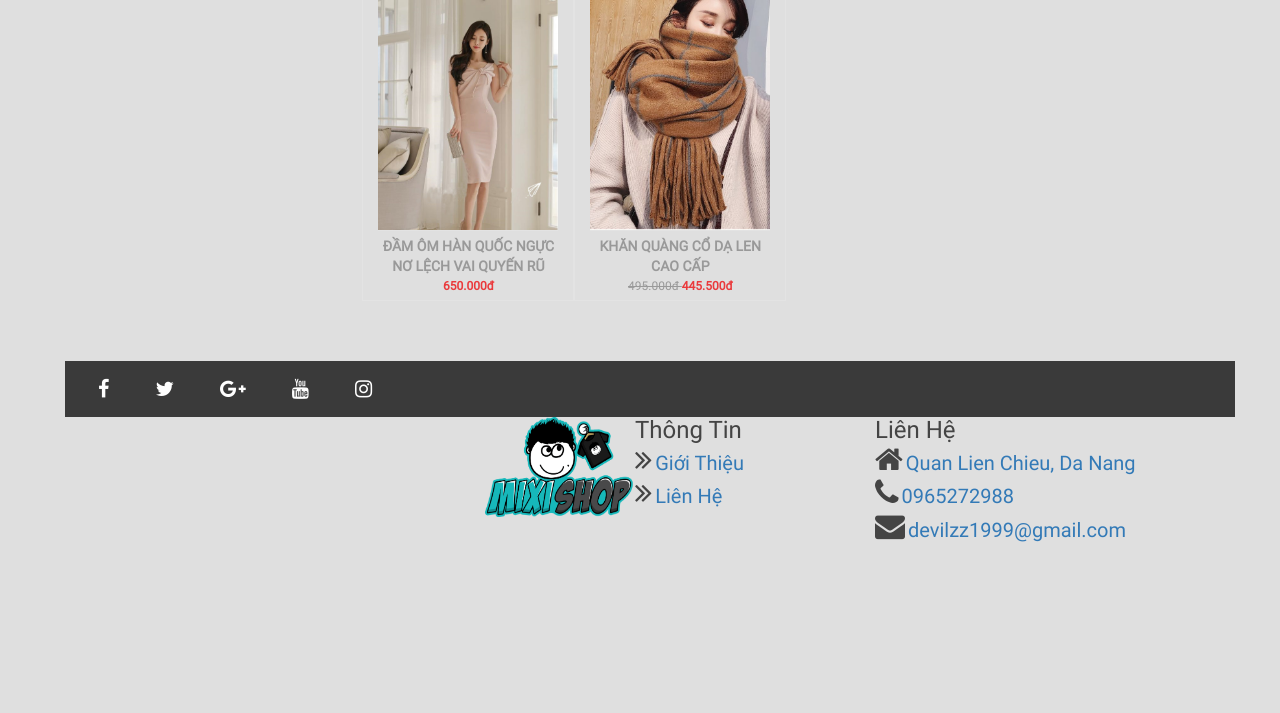
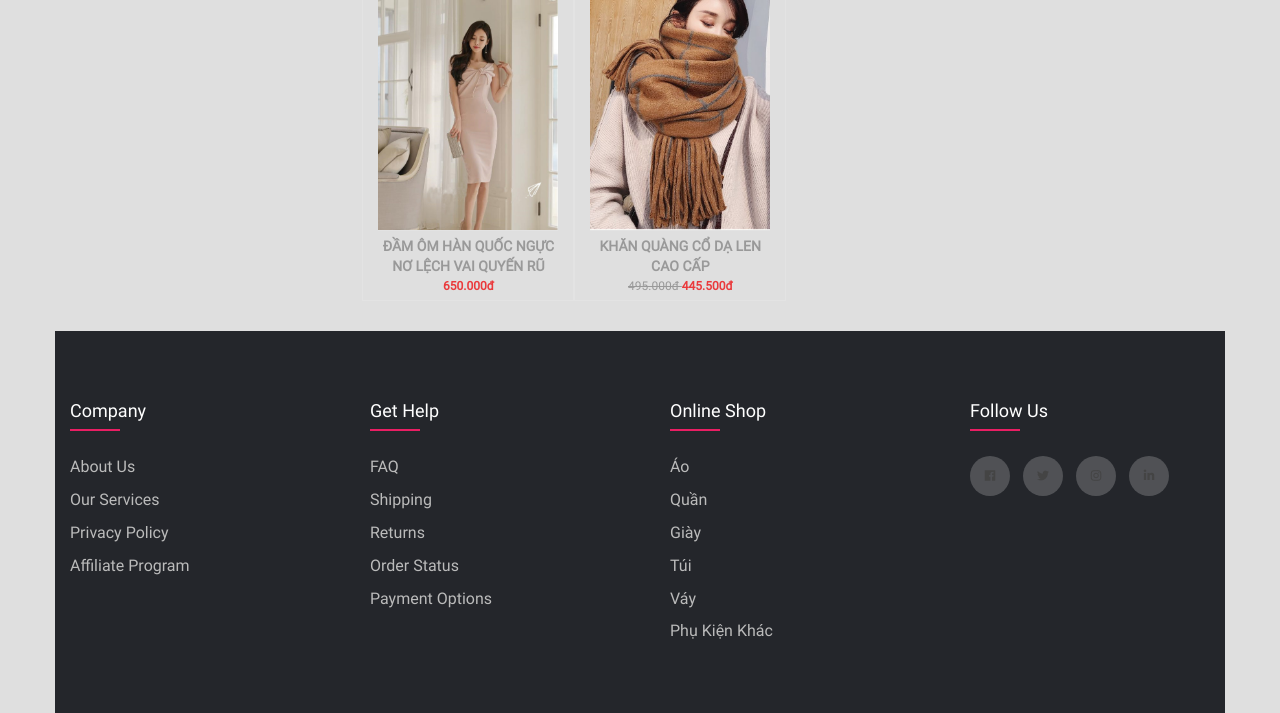
Before and after one commit to thonghkk/WebPhp_, a PHP site: page /webphp/ in a window 1280 px wide. Shown: the part 3277-3990 px from the top of the page. Before the commit the page ends 3819 px from the top, so only its background shows below. Run offline with PHP 8.4, Linux system fonts and the light colour scheme; data comes from the database, SQL or seed files in the repository; some libraries are stand-ins or nearby versions.

Commit message:
update footer

```diff
--- a/layouts/footer.php
+++ b/layouts/footer.php
@@ -1,75 +1,47 @@
 </div>
 
-<section id="footer" style="background: #dfdfdf">
-    <div class="container">
-        <div class="col-md-12" id="shareicon">
+<footer class="footer">
+  	 <div class="container_footer">
+  	 	<div class="row">
+  	 		<div class="footer-col">
+  	 			<h4>company</h4>
   	 			<ul>
-                <li>
-                    <a href=""><i class="fa fa-facebook"></i></a>
-                </li>
-                <li>
-                    <a href=""><i class="fa fa-twitter"></i></a>
-                </li>
-                <li>
-                    <a href=""><i class="fa fa-google-plus"></i></a>
-                </li>
-                <li>
-                    <a href=""><i class="fa fa-youtube"></i></a>
-                </li>
-                <li>
-                    <a href=""><i class="fa fa-instagram"></i></a>
-                </li>
+  	 				<li><a href="http://localhost:7882/webphp/gioi-thieu.php">about us</a></li>
+  	 				<li><a href="#">our services</a></li>
+  	 				<li><a href="#">privacy policy</a></li>
+  	 				<li><a href="#">affiliate program</a></li>
   	 			</ul>
   	 		</div>
-        <div class="col-md-4">
-        <p></p>
-        </div>
-        <div class="col-md-4">
-            <div class="col-md-4">
-            <a href=""><img src="<?php echo base_url()?>public/frontend/images/logo-mixi.png" width="150px"height="100px"></a>
-            </div>
-            <div class="col-md-1">
-
-            </div>
-
-            <div class="col-md-6">
-            <h3 class="title-footer"> Thông Tin</h3>
+  	 		<div class="footer-col">
+  	 			<h4>get help</h4>
   	 			<ul>
-                <li>
-                    <i class="fa fa-angle-double-right" style="font-size:30px"></i>
-                    <a href='#' style="font-size:20px"><i></i>Giới Thiệu</a>
-                </li>
-                <li>
-                    <i class="fa fa-angle-double-right" style="font-size:30px"></i>
-                    <a href='#' style="font-size:20px"><i></i>Liên Hệ</a>
-                </li>
+  	 				<li><a href="#">FAQ</a></li>
+  	 				<li><a href="#">shipping</a></li>
+  	 				<li><a href="#">returns</a></li>
+  	 				<li><a href="#">order status</a></li>
+  	 				<li><a href="#">payment options</a></li>
   	 			</ul>
   	 		</div>
-        </div>
-        <div class="col-md-4">
-
-        <div class="col-md-12">
-        <h3 class="title-footer">Liên Hệ</h3>
+  	 		<div class="footer-col">
+  	 			<h4>online shop</h4>
                    <ul>
-            <li>
-                <i class="fa fa-home" style="font-size:30px"></i>
-                <a href='#' style="font-size:20px">Quan Lien Chieu, Da Nang</a>
-            </li>
-            <li>
-                <i class="sp-ic fa fa-phone" style="font-size:30px"></i>
-                <a href='#' style="font-size:20px">0965272988</a>
-            </li>
-            <li>
-                <i class="sp-ic fa fa-envelope" style="font-size:30px"></i>
-                <a href='#' style="font-size:20px">devilzz1999@gmail.com</a>
-            </li>
+                     <?php foreach ($category as $item) :?>
+                    <li> <a href="danh-muc-san-pham.php?id=<?php echo $item['id']  ?>"> <?php echo $item['name'] ?> </a></li>
+                    <?php endforeach; ?>
                     </ul>
   	 		</div>
-    </div>
-
+  	 		<div class="footer-col">
+  	 			<h4>follow us</h4>
+  	 			<div class="social-links">
+  	 				<a href="#"><i class="fab fa-facebook-f"></i></a>
+  	 				<a href="#"><i class="fab fa-twitter"></i></a>
+  	 				<a href="#"><i class="fab fa-instagram"></i></a>
+  	 				<a href="#"><i class="fab fa-linkedin-in"></i></a>
   	 			</div>
   	 		</div>
-</section>
+  	 	</div>
+  	 </div>
+  </footer>
 
 
 
--- a/layouts/header.php
+++ b/layouts/header.php
@@ -11,6 +11,7 @@
         <link rel="stylesheet" type="text/css" href="/webphp/public/frontend/css/slick.css"/>
         <link rel="stylesheet" type="text/css" href="/webphp/public/frontend/css/slick-theme.css"/>
         <link rel="stylesheet" type="text/css" href="/webphp/public/frontend/css/style.css">
+        <link rel="stylesheet" type="text/css" href="/webphp/public/frontend/css/style-footer.css">
     </head>
     <body>
         <div id="wrapper" style="background-color: #dfdfdf">
--- /dev/null
+++ b/public/frontend/css/style-footer.css
@@ -0,0 +1,85 @@
+@import url('https://fonts.googleapis.com/css2?family=Poppins:wght@300;400;500;600;700&display=swap');
+
+.container_footer{
+	max-width: 1170px;
+	margin:auto;
+}
+.row{
+	display: flex;
+	flex-wrap: wrap;
+}
+ul{
+	list-style: none;
+}
+.footer{
+	background-color: #24262b;
+    padding: 70px 0;
+}
+.footer-col{
+   width: 25%;
+   padding: 0 30px;
+}
+.footer-col h4{
+	font-size: 18px;
+	color: #ffffff;
+	text-transform: capitalize;
+	margin-bottom: 35px;
+	font-weight: 500;
+	position: relative;
+}
+.footer-col h4::before{
+	content: '';
+	position: absolute;
+	left:0;
+	bottom: -10px;
+	background-color: #e91e63;
+	height: 2px;
+	box-sizing: border-box;
+	width: 50px;
+}
+.footer-col ul li:not(:last-child){
+	margin-bottom: 10px;
+}
+.footer-col ul li a{
+	font-size: 16px;
+	text-transform: capitalize;
+	color: #ffffff;
+	text-decoration: none;
+	font-weight: 300;
+	color: #bbbbbb;
+	display: block;
+	transition: all 0.3s ease;
+}
+.footer-col ul li a:hover{
+	color: #ffffff;
+	padding-left: 8px;
+}
+.footer-col .social-links a{
+	display: inline-block;
+	height: 40px;
+	width: 40px;
+	background-color: rgba(255,255,255,0.2);
+	margin:0 10px 10px 0;
+	text-align: center;
+	line-height: 40px;
+	border-radius: 50%;
+	color: #ffffff;
+	transition: all 0.5s ease;
+}
+.footer-col .social-links a:hover{
+	color: #24262b;
+	background-color: #ffffff;
+}
+
+/*responsive*/
+@media(max-width: 767px){
+  .footer-col{
+    width: 50%;
+    margin-bottom: 30px;
+}
+}
+@media(max-width: 574px){
+  .footer-col{
+    width: 100%;
+}
+}
```
Lines whose indentation alone changed are shown as unchanged.
